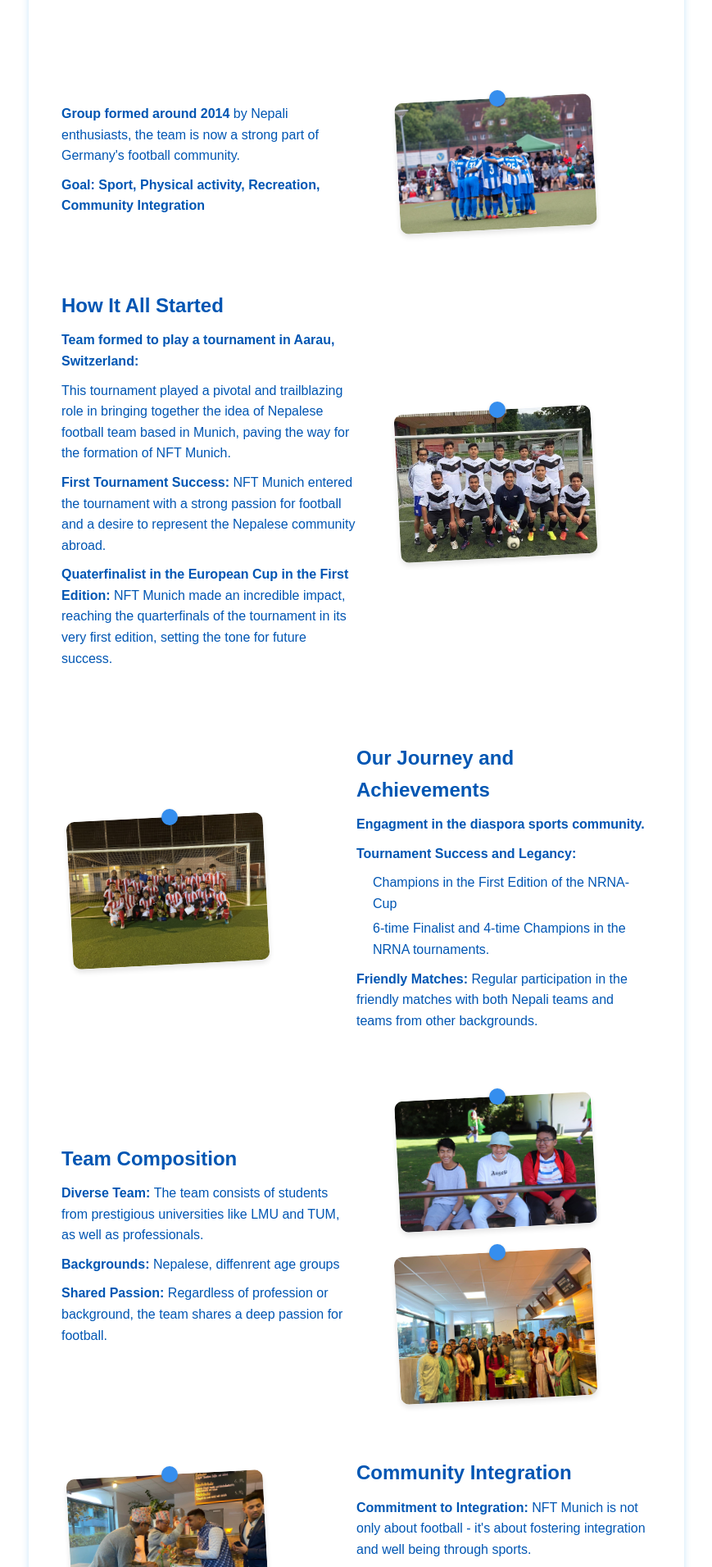
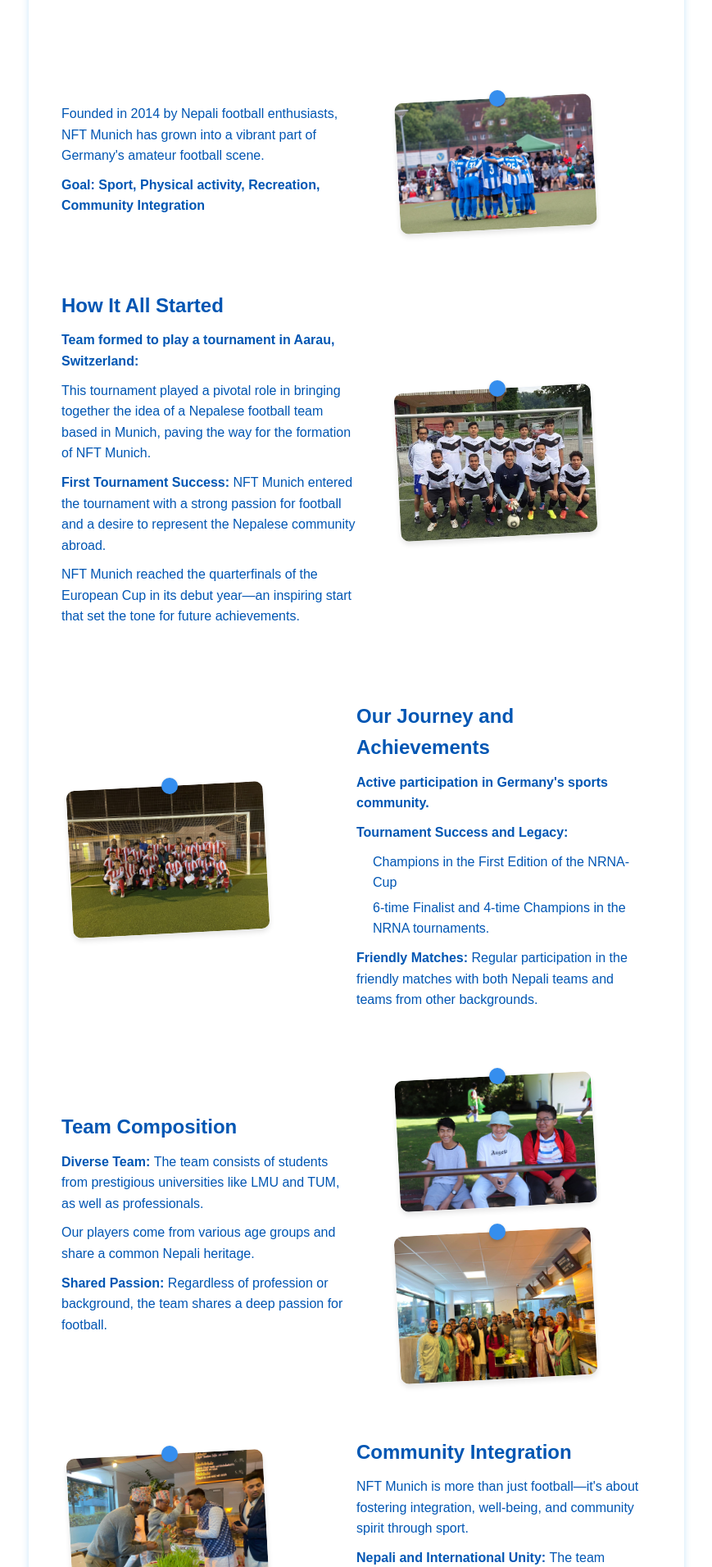
Before and after one commit to ashray-00/nftmunich, a Next.js app: page / in a window 1280 px wide. Shown: the part 1048-2960 px from the top of the page at 82% size, without its empty margins (205-1074 px from the left). Built offline with nearby package versions, Linux system fonts and the light colour scheme; no server answers.

Commit message:
Added metadata and grammer corrections

```diff
--- a/src/app/layout.tsx
+++ b/src/app/layout.tsx
@@ -1,5 +1,42 @@
 import "./globals.css"; // Import global styles
 import Header from "../components/Header"; // Import the Header component
+
+export const metadata = {
+    metadataBase: new URL('https://nftmunich.club'),
+    title: "NFT Munich Club - Nepalese Football Club in Munich, Germany | nftmunich.club",
+    description:
+        "NFT Munich is a Nepalese football club based in Munich, Germany. Join our vibrant community of Nepali football enthusiasts, students, and professionals. Visit nftmunich.club to learn more about our tournaments, achievements, and community integration.",
+    keywords: [
+        "NFT Munich",
+        "Nepalese football club",
+        "Munich football",
+        "Nepali community Germany",
+        "football tournaments Munich",
+        "nftmunich.club"
+    ],
+    openGraph: {
+        title: "NFT Munich Club - Nepalese Football Club in Munich, Germany",
+        description:
+            "NFT Munich is a Nepalese football club in Munich, Germany. Discover our journey, achievements, and how we unite the Nepali community through football. Visit nftmunich.club.",
+        url: "https://nftmunich.club",
+        type: "website",
+        images: [
+            {
+                url: "/about_us_images/intro.jpg",
+                width: 1200,
+                height: 630,
+                alt: "NFT Munich Club"
+            }
+        ]
+    },
+    twitter: {
+        card: "summary_large_image",
+        title: "NFT Munich Club – Nepalese Football Club in Munich, Germany",
+        description:
+            "NFT Munich is a Nepalese football club in Munich, Germany. Join our community at nftmunich.club.",
+        images: ["/about_us_images/intro.jpg"]
+    }
+};
 
 export default function RootLayout({
     children,
--- a/src/data/about-us.json
+++ b/src/data/about-us.json
@@ -4,8 +4,7 @@
         "content": [
             {
                 "type": "text",
-                "bold": "Group formed around 2014 ",
-                "value": "by Nepali enthusiasts, the team is now a strong part of Germany's football community."
+                "value": "Founded in 2014 by Nepali football enthusiasts, NFT Munich has grown into a vibrant part of Germany's amateur football scene."
             },
             {
                 "type": "text",
@@ -24,7 +23,7 @@
                 },
                 {
                     "type": "text",
-                    "value": "This tournament played a pivotal and trailblazing role in bringing together the idea of Nepalese football team based in Munich, paving the way for the formation of NFT Munich."
+                    "value": "This tournament played a pivotal role in bringing together the idea of a Nepalese football team based in Munich, paving the way for the formation of NFT Munich."
                 },
                 {
                     "type": "text",
@@ -33,8 +32,7 @@
                 },
                 {
                     "type": "text",
-                    "bold": "Quaterfinalist in the European Cup in the First Edition: ",
-                    "value": "NFT Munich made an incredible impact, reaching the quarterfinals of the tournament in its very first edition, setting the tone for future success."
+                    "value": "NFT Munich reached the quarterfinals of the European Cup in its debut year—an inspiring start that set the tone for future achievements."
                 }
             ],
             "image": "/about_us_images/how-it-started.jpg"
@@ -44,11 +42,11 @@
             "content": [
                 {
                     "type" : "text",
-                    "bold": "Engagment in the diaspora sports community."
+                    "bold": "Active participation in Germany's sports community."
                 },
                 {
                     "type": "text",
-                    "bold": "Tournament Success and Legancy:"
+                    "bold": "Tournament Success and Legacy: "
                 },
                 {
                     "type" : "bullet",
@@ -75,8 +73,7 @@
                 },
                 {
                     "type": "text",
-                    "bold": "Backgrounds: ",
-                    "value": "Nepalese, diffenrent age groups"
+                    "value": "Our players come from various age groups and share a common Nepali heritage."
                 },
                 {
                     "type": "text",
@@ -94,8 +91,7 @@
             "content": [
                 {
                     "type": "text",
-                    "bold": "Commitment to Integration: ",
-                    "value": "NFT Munich is not only about football - it's about fostering integration and well being through sports."
+                    "value": "NFT Munich is more than just football—it's about fostering integration, well-being, and community spirit through sport."
                 },
                 {
                     "type": "text",
--- a/src/data/history.json
+++ b/src/data/history.json
@@ -38,7 +38,7 @@
     {
       "date": "2022",
       "tournament": "Nepalesisches Fußballturnier, Berlin",
-      "result": "Semi Finalist",
+      "result": "Semifinalist",
       "facebookLink": "https://www.facebook.com/share/p/12L2H8c5Ucw/?mibextid=wwXIfr"
     },
     {
```
